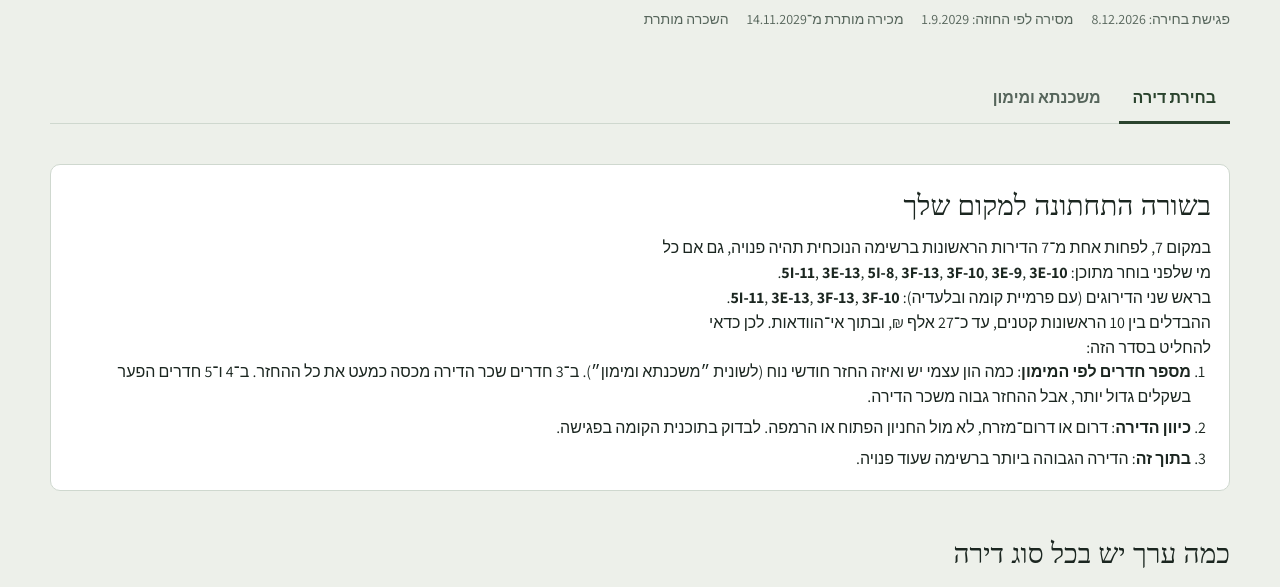
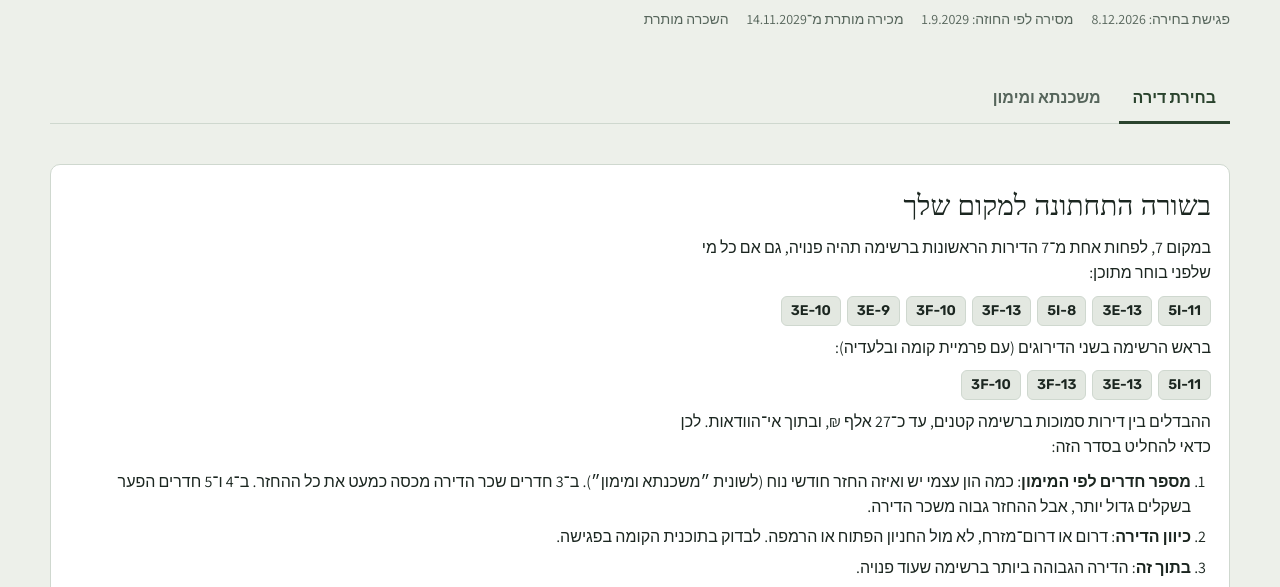
Before and after one commit to nadavb981/elya-park-2, a plain HTML site: page index.html in a window 1280 px wide. Shown: the part 182-769 px from the top of the page. Drawn offline with Linux system fonts and the light colour scheme; a web font is replaced by a local one.

Commit message:
Cleaner bottom-line box
Co-Authored-By: Claude Opus 5.5 <noreply@anthropic.com>

```diff
--- a/index.html
+++ b/index.html
@@ -114,6 +114,9 @@ tr.sum td{font-weight:700;background:var(--sunk)}
 .steps td:first-child{font-weight:700;white-space:nowrap;vertical-align:top}
 .steps td:last-child{white-space:normal}
 .tw-scroll{max-height:72vh;overflow:auto}
+.uchips{display:flex;flex-wrap:wrap;gap:6px}
+.uchip{display:inline-block;white-space:nowrap;font-family:var(--f-data);font-weight:600;font-size:14px;padding:3px 9px;border-radius:6px;background:var(--sunk);border:1px solid var(--line);color:var(--ink)}
+#top{display:grid;gap:10px}
 .callout{border-color:var(--accent);border-width:2px}
 .callout ol{margin:0;padding-inline-start:20px;display:grid;gap:6px}
 .loc{font-family:var(--f-data)}
@@ -544,13 +547,20 @@ function renderSens() {
 
 function renderTop() {
   const P = state.pos, all = sortedAll();
-  const topP = all.slice(0, P);
-  const both = UNITS.filter(u => u.rank <= Math.max(P, 7) && u.rank_alt <= Math.max(P, 7)).sort((a, b) => rankOf(a) - rankOf(b));
-  const top10 = all.slice(0, 10).map(gapOf), spread = Math.round((Math.max(...top10) - Math.min(...top10)) / 1000);
-  const ids = a => a.map(u => `<b>${u.building}${u.entrance}-${u.unit_no}</b>`).join(", ");
-  $("top").innerHTML = `<p>במקום ${P}, לפחות אחת מ־${P} הדירות הראשונות ברשימה הנוכחית תהיה פנויה, גם אם כל מי שלפני בוחר מתוכן: ${ids(topP)}.</p>
-    <p>בראש שני הדירוגים (עם פרמיית קומה ובלעדיה): ${both.length ? ids(both) : "אין דירות משותפות"}.</p>
-    <p>ההבדלים בין 10 הראשונות קטנים, עד כ־${spread} אלף ₪, ובתוך אי־הוודאות. לכן כדאי להחליט בסדר הזה:</p>
+  const chip = u => `<span class="uchip" dir="ltr">${u.building}${u.entrance}-${u.unit_no}</span>`;
+  const both = UNITS.filter(u => u.rank <= 7 && u.rank_alt <= 7).sort((a, b) => rankOf(a) - rankOf(b));
+  const win = P <= 10 ? all.slice(0, 10) : all.slice(Math.max(0, P - 6), Math.min(all.length, P + 4));
+  const gaps = win.map(gapOf), spread = Math.round((Math.max(...gaps) - Math.min(...gaps)) / 1000);
+  const floorU = all[P - 1];
+  let first;
+  if (P <= 10) {
+    first = `<p>במקום ${P}, לפחות אחת מ־${P} הדירות הראשונות ברשימה תהיה פנויה, גם אם כל מי שלפני בוחר מתוכן:</p><div class="uchips">${all.slice(0, P).map(chip).join("")}</div>`;
+  } else {
+    first = `<p>במקום ${P}, לפני התור בוחרים ${P - 1} זוכים. במקרה הגרוע נשארת הדירה ה־${P} ברשימה, ${chip(floorU)} (פער ${k(gapOf(floorU))} ₪), או טובה ממנה. הכרטיסים למטה מראים מה צפוי אם חלק מהזוכים נושרים.</p>`;
+  }
+  $("top").innerHTML = `${first}
+    <p>בראש הרשימה בשני הדירוגים (עם פרמיית קומה ובלעדיה):</p><div class="uchips">${both.length ? both.map(chip).join("") : "אין"}</div>
+    <p>ההבדלים בין דירות סמוכות ברשימה קטנים, עד כ־${spread} אלף ₪, ובתוך אי־הוודאות. לכן כדאי להחליט בסדר הזה:</p>
     <ol><li><b>מספר חדרים לפי המימון</b>: כמה הון עצמי יש ואיזה החזר חודשי נוח (לשונית ״משכנתא ומימון״). ב־3 חדרים שכר הדירה מכסה כמעט את כל ההחזר. ב־4 ו־5 חדרים הפער בשקלים גדול יותר, אבל ההחזר גבוה משכר הדירה.</li>
     <li><b>כיוון הדירה</b>: דרום או דרום־מזרח, לא מול החניון הפתוח או הרמפה. לבדוק בתוכנית הקומה בפגישה.</li>
     <li><b>בתוך זה</b>: הדירה הגבוהה ביותר ברשימה שעוד פנויה.</li></ol>`;
```
